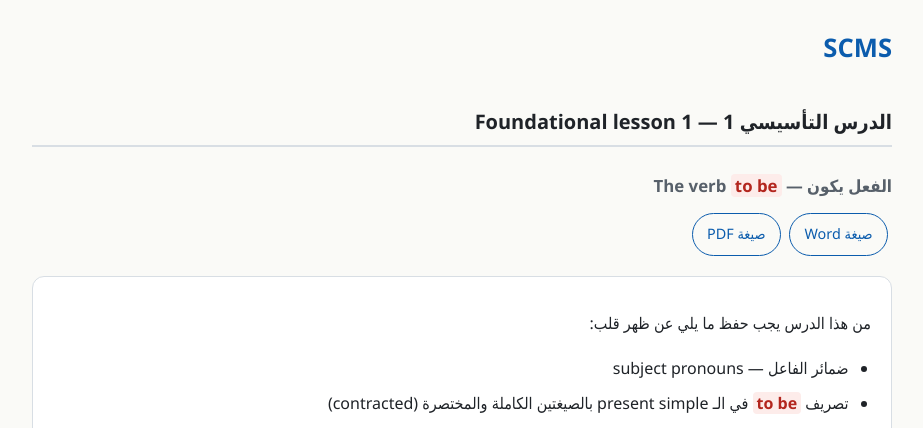
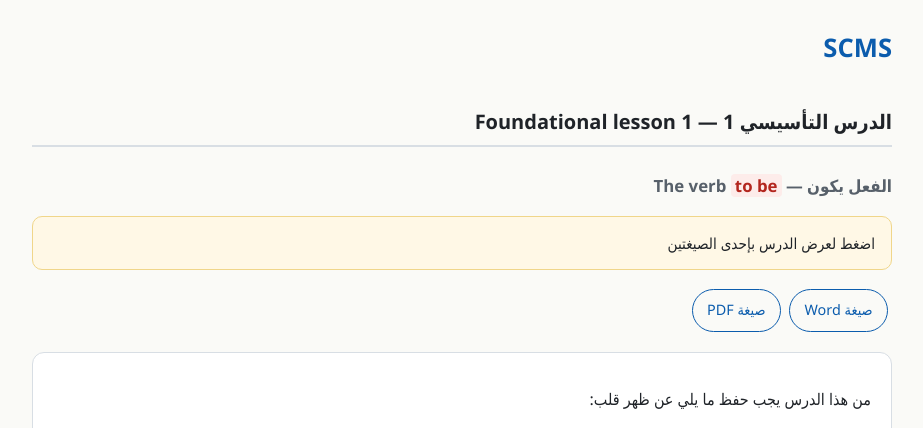
Before and after one commit to am-trouzine/sc, a plain HTML site: page tobe.html in a window 1280 px wide. Shown: the top 428 px of the page, without its empty margins (178-1101 px from the left). Drawn offline with Linux system fonts and the light colour scheme.

Commit message:
Update note paragraph in tobe.html

```diff
--- a/tobe.html
+++ b/tobe.html
@@ -160,7 +160,7 @@
   <section>
     <h2>الدرس التأسيسي 1 — Foundational lesson 1</h2>
     <h3>الفعل يكون — The verb <span class="be">to be</span></h3>
-
+<p class="note">اضغط لعرض الدرس بإحدى الصيغتين</p>
     <!-- resources -->
     <div class="links">
       <a href="#" title="أضف رابط Google Drive للـ Word">صيغة Word</a>
```
